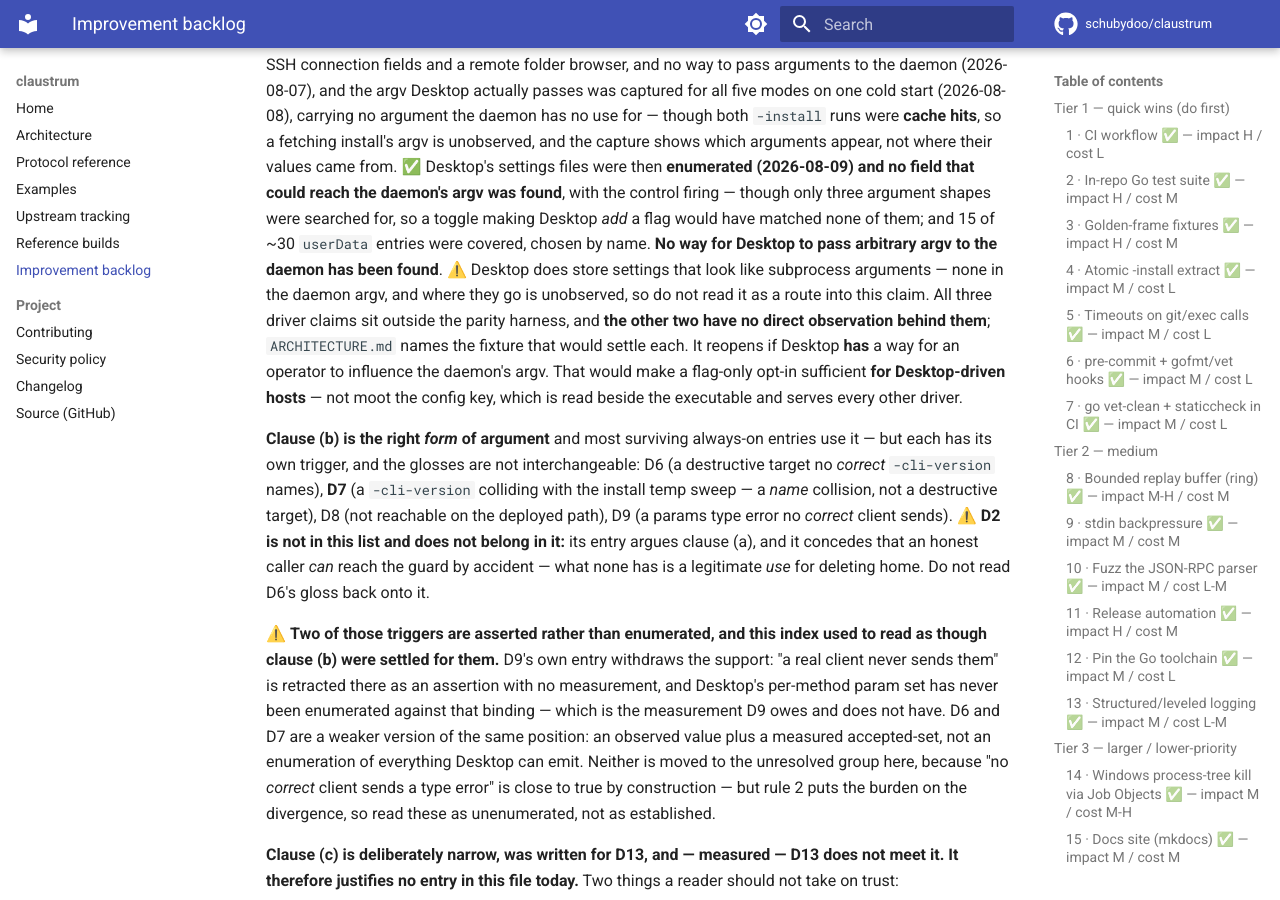
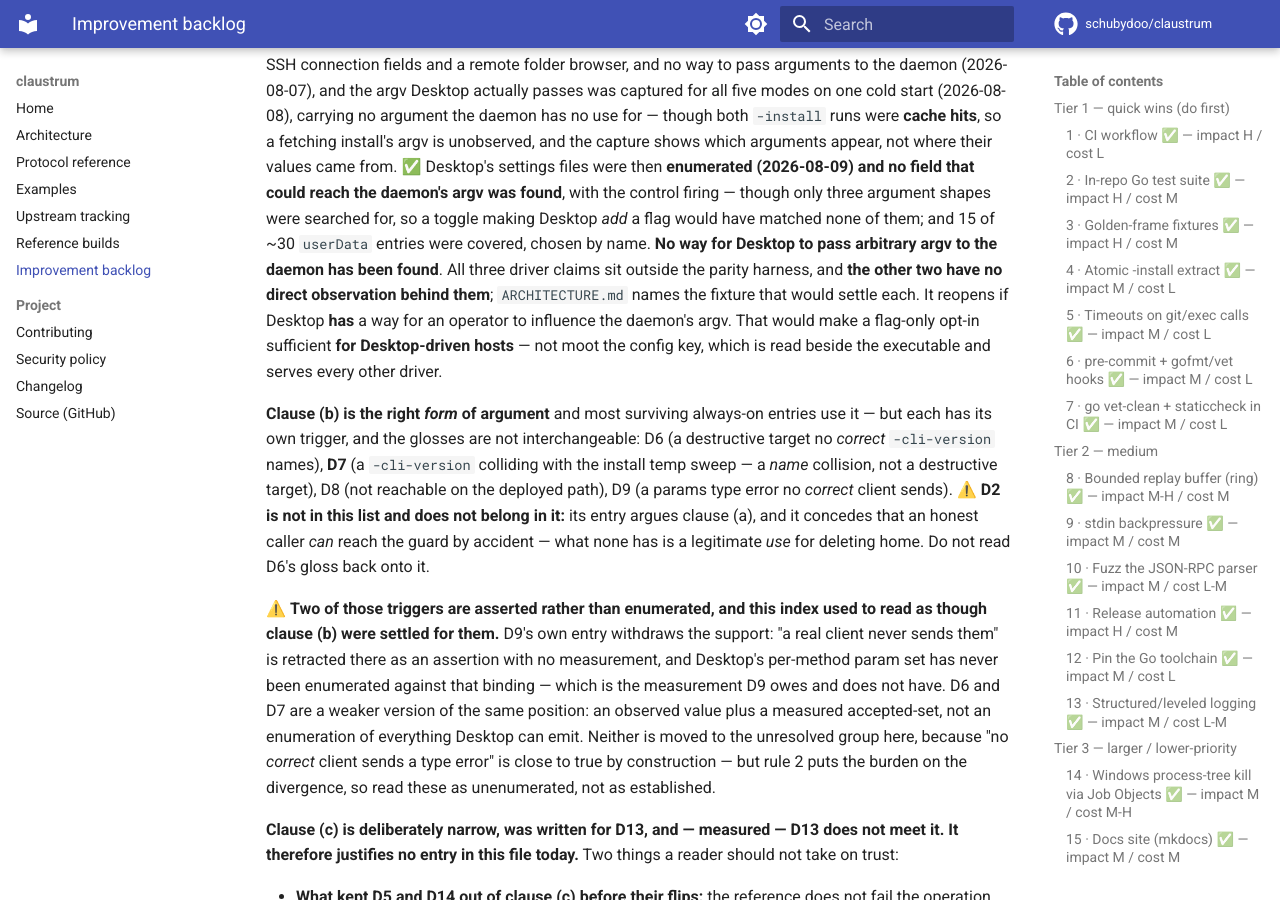
Before and after one commit to schubydoo/claustrum, an MkDocs documentation site: the page built from docs/IMPROVEMENTS.md, in a window 1280 px wide and 900 px high, scrolled down 11400 px. Built offline with MkDocs 1.6.1 and Material for MkDocs 9.7.7, drawn with Linux system fonts in a browser that asks for light colours; comment, search, counter and statistics services are not loaded.

Commit message:
docs: cut the near-miss caveat the summaries outlived
c037541 removed the near-miss paragraph from ARCHITECTURE — the effort level and
per-project permission mode, and the warning not to read them as a route into
this claim — but left the same caveat standing in two summaries. PROTOCOL never
carried it.

That leaves the summaries more specific than the document they summarise, and a
live instruction in them that cannot be checked against the file that owns the
claim. Deleted from both rather than restored to ARCHITECTURE: the negative it
qualified is already scoped to the argv captured, and the residual carries the
rest.

Co-Authored-By: Claude Opus 5 <noreply@anthropic.com>

```diff
--- a/docs/IMPROVEMENTS.md
+++ b/docs/IMPROVEMENTS.md
@@ -537,9 +537,7 @@ not where their values came from. ✅ Desktop's settings files were then **enume
 control firing — though only three argument shapes were searched for, so a toggle
 making Desktop *add* a flag would have matched none of them; and 15 of ~30
 `userData` entries were covered, chosen by name. **No way for Desktop to pass
-arbitrary argv to the daemon has been found**. ⚠️ Desktop
-does store settings that look like subprocess arguments — none in the daemon argv,
-and where they go is unobserved, so do not read it as a route into this claim.
+arbitrary argv to the daemon has been found**.
 All three driver claims sit outside the parity harness, and **the other two have no
 direct observation behind them**; `ARCHITECTURE.md` names the fixture that would
 settle each. It reopens if Desktop **has** a way for an operator to influence
```
Also changed, not shown: CLAUDE.md (+1 -4 lines).
